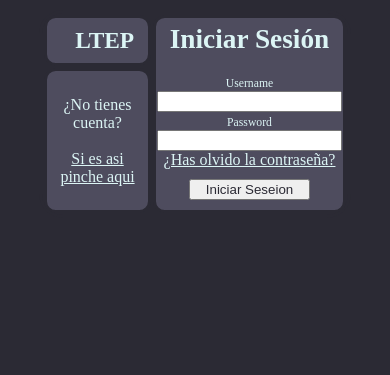
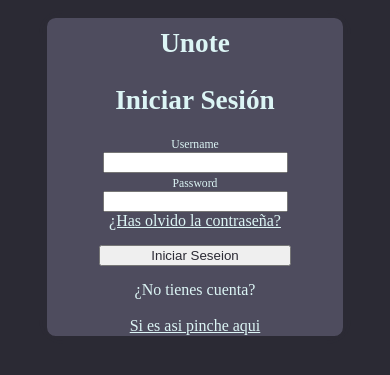
Before and after one commit to jaes04/ltep, a PHP site: page /page/login.php in a window 390 px wide. Shown: the top 375 px of the page. Run offline with PHP 8.4, Linux system fonts and the light colour scheme.

Commit message:
Fixing responsive and adding page's logo

```diff
--- a/css/loginStyle.css
+++ b/css/loginStyle.css
@@ -52,9 +52,8 @@ td{
 }
 .logo img{
     margin-top: 3%;
-    margin-left: 15%;
+    margin-left: 2%;
     float: left;
-    width: 20%;
 }
 .logo h1{
     float: left;
@@ -102,7 +101,12 @@ td{
 }
 .signup button:hover{
     background-color: #141318;
-
+}
+.title{
+    display: none;
+}
+.maybe{
+    display: none;
 }
 .username{
     color: #4e4c5e;
@@ -121,7 +125,18 @@ td{
         margin-left: 27.5%;
     }
     .dumb{
-        margin: 5%;
+        display: none;
+    }
+    .title{
+        display: block;
+        font-size: 3vw;
+    }
+    .logo{
+        display: none;
+    }
+    .maybe{
+        display: block;
+
     }
 
 }
--- a/page/login.php
+++ b/page/login.php
@@ -10,11 +10,13 @@
     <table border="1" >
         <tr>
             <td class="logo">
-                <img src="..\img\ibm_icon_ltep.png">
-                <h1>LTEP</h1>
+                <img src="..\img\logo.png">
+
             </td>
             <td class="signup" rowspan="2">
                 <form action="../controllers/checker.php" method="post">
+                    <h2 class = 'title'>Unote</h2>
+                    <br>
                     <h2>Iniciar Sesión</h2>
                     <br>
                     <label for="username">Username</label>
@@ -41,13 +43,17 @@
                     <br>
                     <button type="submit">Iniciar Seseion</button>
                     <br>
+                    <div class="maybe">
+                        <p>¿No tienes cuenta?</p> <br>
+                        <a href="signin.php">Si es asi pinche aqui</a>
+                    </div>
                 </form>
             </td>
         </tr>
         <tr>
-            <td class=    >
+            <td class='dumb'>
                 <p>¿No tienes cuenta?</p> <br>
-                <a href="../Sign in/index.html">Si es asi pinche aqui</a>
+                <a href="signin.php">Si es asi pinche aqui</a>
             </td>
         </tr>
     </table>
```
Also changed, not shown: img/logo.png (added).
